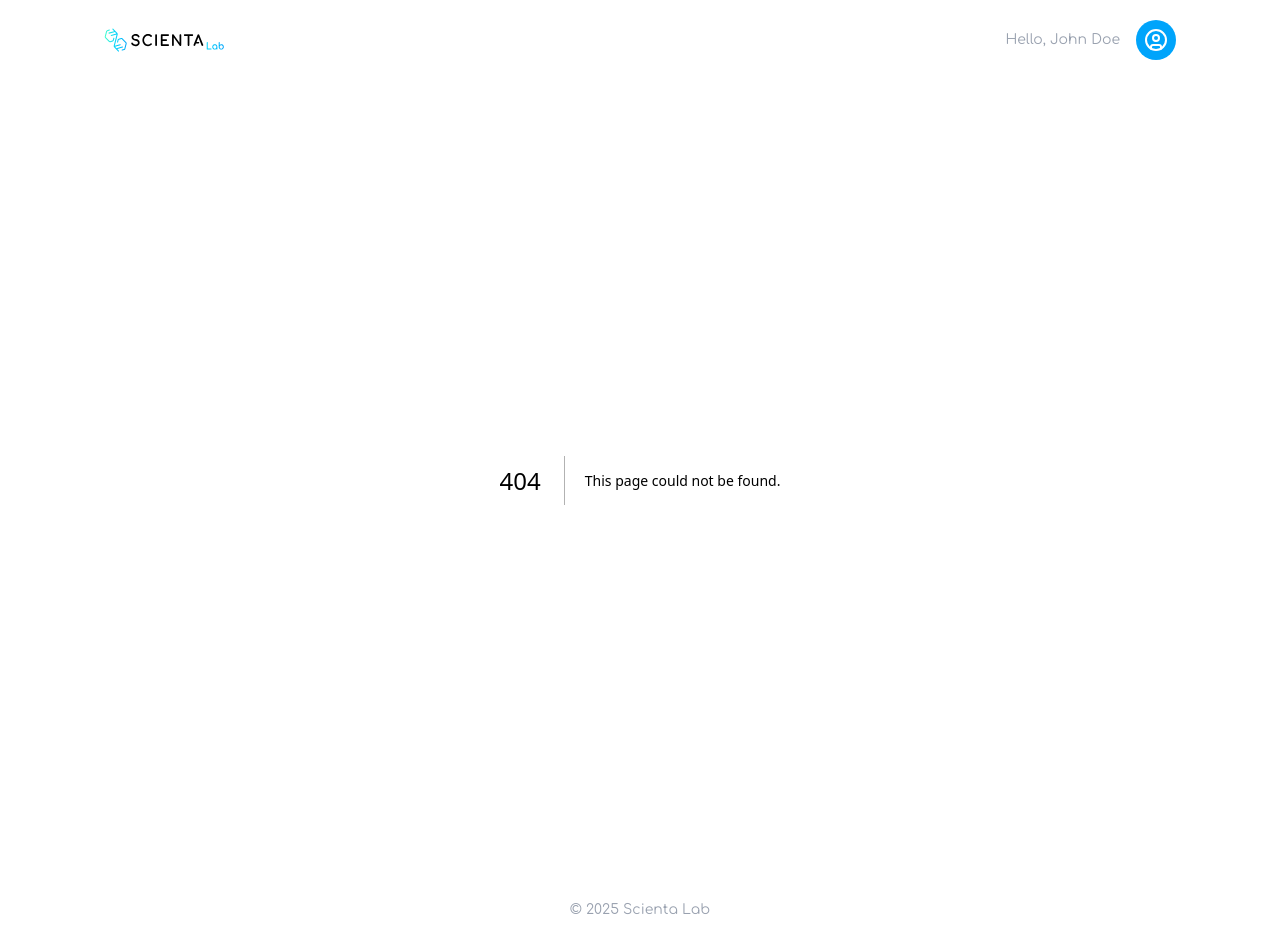
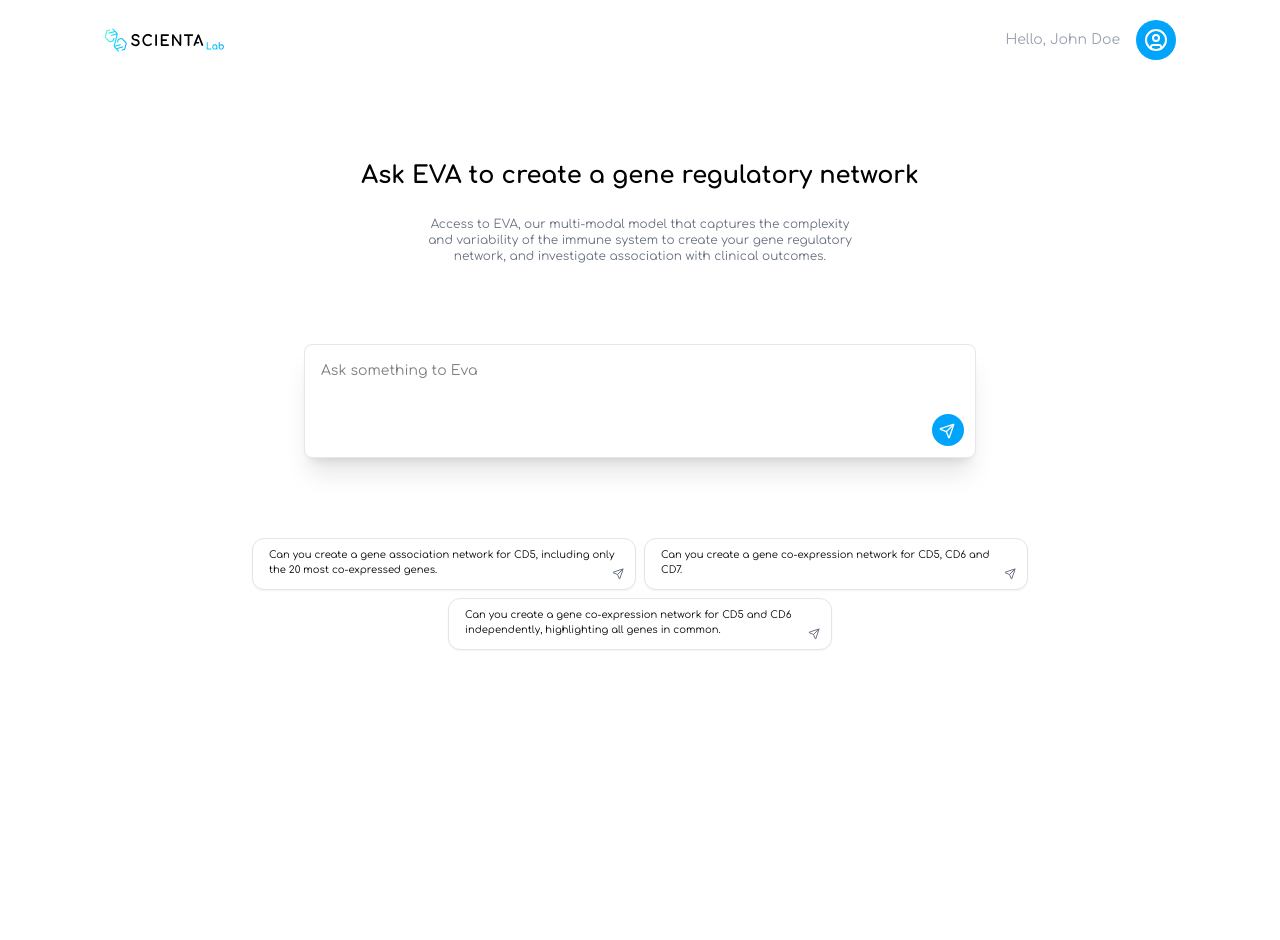
Before and after one commit to borisghidaglia/eva, a Next.js app: page /network-creation in a window 1280 px wide. Before the commit this address had no page. After the commit the page ends 880 px from the top, so only its background shows below. Built offline with nearby package versions, Linux system fonts and the light colour scheme.

Commit message:
Adds network creation page

```diff
--- a/app/layout.tsx
+++ b/app/layout.tsx
@@ -1,11 +1,10 @@
+import { CircleUser, LucideArrowRightFromLine } from "lucide-react";
 import type { Metadata } from "next";
 import { Comfortaa } from "next/font/google";
-import "./globals.css";
+import Image from "next/image";
+import Link from "next/link";
 
-import Image from "next/image";
-
-import logo from "@/public/logo.svg";
-import { CircleUser, LucideArrowRightFromLine } from "lucide-react";
+import { Button } from "@/components/ui/button";
 import {
   DropdownMenu,
   DropdownMenuContent,
@@ -14,7 +13,9 @@ import {
   DropdownMenuSeparator,
   DropdownMenuTrigger,
 } from "@/components/ui/dropdown-menu";
-import { Button } from "@/components/ui/button";
+
+import logo from "@/public/logo.svg";
+import "./globals.css";
 
 const comfortaa = Comfortaa({
   subsets: ["latin"],
@@ -35,7 +36,9 @@ export default function RootLayout({
     <html lang="en">
       <body className={`${comfortaa.className} antialiased`}>
         <header className="mx-auto flex max-w-6xl items-center justify-between px-10 py-5">
-          <Image src={logo} alt="Logo" width={120} height={40} unoptimized />
+          <Link href="/" className="contents">
+            <Image src={logo} alt="Logo" width={120} height={40} unoptimized />
+          </Link>
           <div className="flex items-center gap-4">
             <p className="text-sm text-gray-400">Hello, John Doe</p>
             <DropdownMenu>
@@ -59,9 +62,6 @@ export default function RootLayout({
           </div>
         </header>
         {children}
-        <footer className="mx-auto flex max-w-6xl items-center justify-center px-10 py-5">
-          <p className="text-sm text-gray-400">© 2025 Scienta Lab</p>
-        </footer>
       </body>
     </html>
   );
--- /dev/null
+++ b/app/network-creation/page.tsx
@@ -0,0 +1,167 @@
+"use client";
+
+import { Button } from "@/components/ui/button";
+import { Card, CardContent } from "@/components/ui/card";
+import {
+  ResizableHandle,
+  ResizablePanel,
+  ResizablePanelGroup,
+} from "@/components/ui/resizable";
+import { cn } from "@/lib/utils";
+import { LucideSend, LucideTable, LucideWaypoints } from "lucide-react";
+import { useState } from "react";
+
+type Message = {
+  from: "user" | "assistant";
+  text: string;
+};
+
+const suggestions = [
+  "Can you create a gene association network for CD5, including only the 20 most co-expressed genes.",
+  "Can you create a gene co-expression network for CD5, CD6 and CD7.",
+  "Can you create a gene co-expression network for CD5 and CD6 independently, highlighting all genes in common.",
+];
+
+export default function NetworkCreation() {
+  const [messages, setMessages] = useState<Message[]>([]);
+  const [input, setInput] = useState("");
+
+  const handleKeyDown = (e: React.KeyboardEvent<HTMLTextAreaElement>) => {
+    if (e.key === "Enter" && !e.shiftKey) {
+      e.preventDefault();
+      handleSubmit(e);
+    }
+  };
+
+  const handleSubmit = (e: React.FormEvent | React.KeyboardEvent) => {
+    e.preventDefault?.();
+    if (!input.trim()) return;
+    setMessages((prev) => [...prev, { from: "user", text: input }]);
+    setInput("");
+  };
+
+  if (messages.length === 0) {
+    return (
+      <div className="mt-20 h-[calc(100vh-80px)]">
+        <h1 className="mb-6 text-center text-2xl font-bold">
+          Ask EVA to create a gene regulatory network
+        </h1>
+        <p className="mx-auto max-w-prose text-center text-xs text-gray-500">
+          Access to EVA, our multi-modal model that captures the complexity and
+          variability of the immune system to create your gene regulatory
+          network, and investigate association with clinical outcomes.
+        </p>
+
+        <form onSubmit={handleSubmit} className="stack mx-auto my-20 max-w-2xl">
+          <textarea
+            placeholder="Ask something to Eva"
+            className="w-full resize-none rounded-lg border border-gray-200 bg-white p-4 text-sm shadow-xl"
+            value={input}
+            onChange={(e) => setInput(e.target.value)}
+            onKeyDown={handleKeyDown}
+            rows={4}
+          />
+          <Button
+            className="bg-primary hover:bg-primary/90 m-3 h-auto place-self-end rounded-full py-2 text-white shadow-none has-[>svg]:px-2"
+            type="submit"
+          >
+            <LucideSend className="size-4 -translate-x-px translate-y-px" />
+          </Button>
+        </form>
+        <div className="mx-auto flex max-w-6xl flex-wrap justify-center gap-2">
+          {suggestions.map((text, idx) => (
+            <Card
+              key={idx}
+              className="grid max-w-sm cursor-pointer place-items-center py-0 shadow-xs transition-transform"
+              onClick={() => {
+                setMessages((prev) => [
+                  ...prev,
+                  { from: "user", text },
+                  { from: "assistant", text: "Here we go!" },
+                ]);
+              }}
+            >
+              <CardContent className="stack p-0">
+                <p className="text-tiny px-4 pt-2 pb-3">{text}</p>
+                <Button
+                  className="m-1 h-auto place-self-end rounded-full bg-transparent py-1.5 text-gray-500 shadow-none hover:bg-black/5 has-[>svg]:px-1.5"
+                  type="submit"
+                >
+                  <LucideSend className="size-3 -translate-x-px translate-y-px" />
+                </Button>
+              </CardContent>
+            </Card>
+          ))}
+        </div>
+      </div>
+    );
+  }
+
+  return (
+    <div className="h-[calc(100vh-80px)] overflow-hidden border-t border-gray-200">
+      <ResizablePanelGroup className="h-full" direction="horizontal">
+        <ResizablePanel defaultSize={0.75}>
+          <div className="no-scrollbar max-h-full space-y-5 overflow-y-auto p-10">
+            <div className="boder border-primary grid aspect-[16/9] w-full place-items-center rounded-lg bg-gray-100">
+              <LucideWaypoints className="text-secondary size-10" />
+            </div>
+            <div className="boder border-primary grid aspect-[16/9] w-full place-items-center rounded-lg bg-gray-100">
+              <LucideTable className="text-secondary size-10" />
+            </div>
+          </div>
+        </ResizablePanel>
+        <ResizableHandle />
+        <ResizablePanel
+          className="grid grid-rows-[1fr_min-content] px-4"
+          defaultSize={0.25}
+        >
+          <div className="no-scrollbar -mb-2 flex w-full flex-col-reverse gap-2 overflow-y-auto pt-4 pb-4">
+            {messages
+              .slice()
+              .reverse()
+              .map((msg, idx) => (
+                <Message key={idx} from={msg.from}>
+                  {msg.text}
+                </Message>
+              ))}
+          </div>
+          <form onSubmit={handleSubmit} className="stack pb-2">
+            <textarea
+              placeholder="Ask something to Eva"
+              className="w-full resize-none rounded-lg border border-gray-200 bg-white p-4 text-sm"
+              value={input}
+              onChange={(e) => setInput(e.target.value)}
+              onKeyDown={handleKeyDown}
+              rows={2}
+              autoFocus
+            />
+            <Button
+              className="bg-primary hover:bg-primary/90 m-3 h-auto place-self-end rounded-full py-1.5 text-white shadow-none has-[>svg]:px-1.5"
+              type="submit"
+            >
+              <LucideSend className="size-3 -translate-x-px translate-y-px" />
+            </Button>
+          </form>
+        </ResizablePanel>
+      </ResizablePanelGroup>
+    </div>
+  );
+}
+
+const Message = ({
+  from = "user",
+  children,
+  ...props
+}: React.ComponentProps<"p"> & { from: "assistant" | "user" }) => {
+  return (
+    <p
+      className={cn(
+        "max-w-prose rounded-lg p-2 text-xs",
+        from === "user" ? "bg-secondary/20 self-end" : "self-start bg-gray-200",
+      )}
+      {...props}
+    >
+      {children}
+    </p>
+  );
+};
--- a/app/page.tsx
+++ b/app/page.tsx
@@ -1,5 +1,6 @@
 import { LucideDownload, LucideEye } from "lucide-react";
 import Image from "next/image";
+import Link from "next/link";
 
 import { Button, DownloadButton } from "@/components/ui/button";
 import {
@@ -143,12 +144,14 @@ export default function Home() {
                 />
               </CardContent>
               <CardFooter className="px-4">
+                <Link href="/network-creation" className="contents">
                   <Button
                     className="bg-primary hover:bg-primary/90 w-full font-bold"
                     disabled={domain.button.disabled}
                   >
                     {domain.button.text}
                   </Button>
+                </Link>
               </CardFooter>
             </Card>
           ))}
@@ -209,6 +212,10 @@ export default function Home() {
           ))}
         </div>
       </section>
+
+      <footer className="mx-auto flex max-w-6xl items-center justify-center px-10 py-5">
+        <p className="text-sm text-gray-400">© 2025 Scienta Lab</p>
+      </footer>
     </main>
   );
 }
--- /dev/null
+++ b/components/ui/resizable.tsx
@@ -0,0 +1,56 @@
+"use client"
+
+import * as React from "react"
+import { GripVerticalIcon } from "lucide-react"
+import * as ResizablePrimitive from "react-resizable-panels"
+
+import { cn } from "@/lib/utils"
+
+function ResizablePanelGroup({
+  className,
+  ...props
+}: React.ComponentProps<typeof ResizablePrimitive.PanelGroup>) {
+  return (
+    <ResizablePrimitive.PanelGroup
+      data-slot="resizable-panel-group"
+      className={cn(
+        "flex h-full w-full data-[panel-group-direction=vertical]:flex-col",
+        className
+      )}
+      {...props}
+    />
+  )
+}
+
+function ResizablePanel({
+  ...props
+}: React.ComponentProps<typeof ResizablePrimitive.Panel>) {
+  return <ResizablePrimitive.Panel data-slot="resizable-panel" {...props} />
+}
+
+function ResizableHandle({
+  withHandle,
+  className,
+  ...props
+}: React.ComponentProps<typeof ResizablePrimitive.PanelResizeHandle> & {
+  withHandle?: boolean
+}) {
+  return (
+    <ResizablePrimitive.PanelResizeHandle
+      data-slot="resizable-handle"
+      className={cn(
+        "bg-neutral-200 focus-visible:ring-neutral-950 relative flex w-px items-center justify-center after:absolute after:inset-y-0 after:left-1/2 after:w-1 after:-translate-x-1/2 focus-visible:ring-1 focus-visible:ring-offset-1 focus-visible:outline-hidden data-[panel-group-direction=vertical]:h-px data-[panel-group-direction=vertical]:w-full data-[panel-group-direction=vertical]:after:left-0 data-[panel-group-direction=vertical]:after:h-1 data-[panel-group-direction=vertical]:after:w-full data-[panel-group-direction=vertical]:after:-translate-y-1/2 data-[panel-group-direction=vertical]:after:translate-x-0 [&[data-panel-group-direction=vertical]>div]:rotate-90 dark:bg-neutral-800 dark:focus-visible:ring-neutral-300",
+        className
+      )}
+      {...props}
+    >
+      {withHandle && (
+        <div className="bg-neutral-200 z-10 flex h-4 w-3 items-center justify-center rounded-xs border dark:bg-neutral-800">
+          <GripVerticalIcon className="size-2.5" />
+        </div>
+      )}
+    </ResizablePrimitive.PanelResizeHandle>
+  )
+}
+
+export { ResizablePanelGroup, ResizablePanel, ResizableHandle }
--- a/package.json
+++ b/package.json
@@ -3,7 +3,7 @@
   "version": "0.1.0",
   "private": true,
   "scripts": {
-    "dev": "next dev --turbopack",
+    "dev": "next dev",
     "build": "next build",
     "start": "next start",
     "lint": "next lint"
@@ -19,6 +19,7 @@
     "next": "15.3.1",
     "react": "^19.0.0",
     "react-dom": "^19.0.0",
+    "react-resizable-panels": "^2.1.8",
     "tailwind-merge": "^3.2.0",
     "tw-animate-css": "^1.2.8"
   },
```
Also changed, not shown: 1 other file (tests, documents, lock files or other folders). Lines whose indentation alone changed are shown as unchanged.
